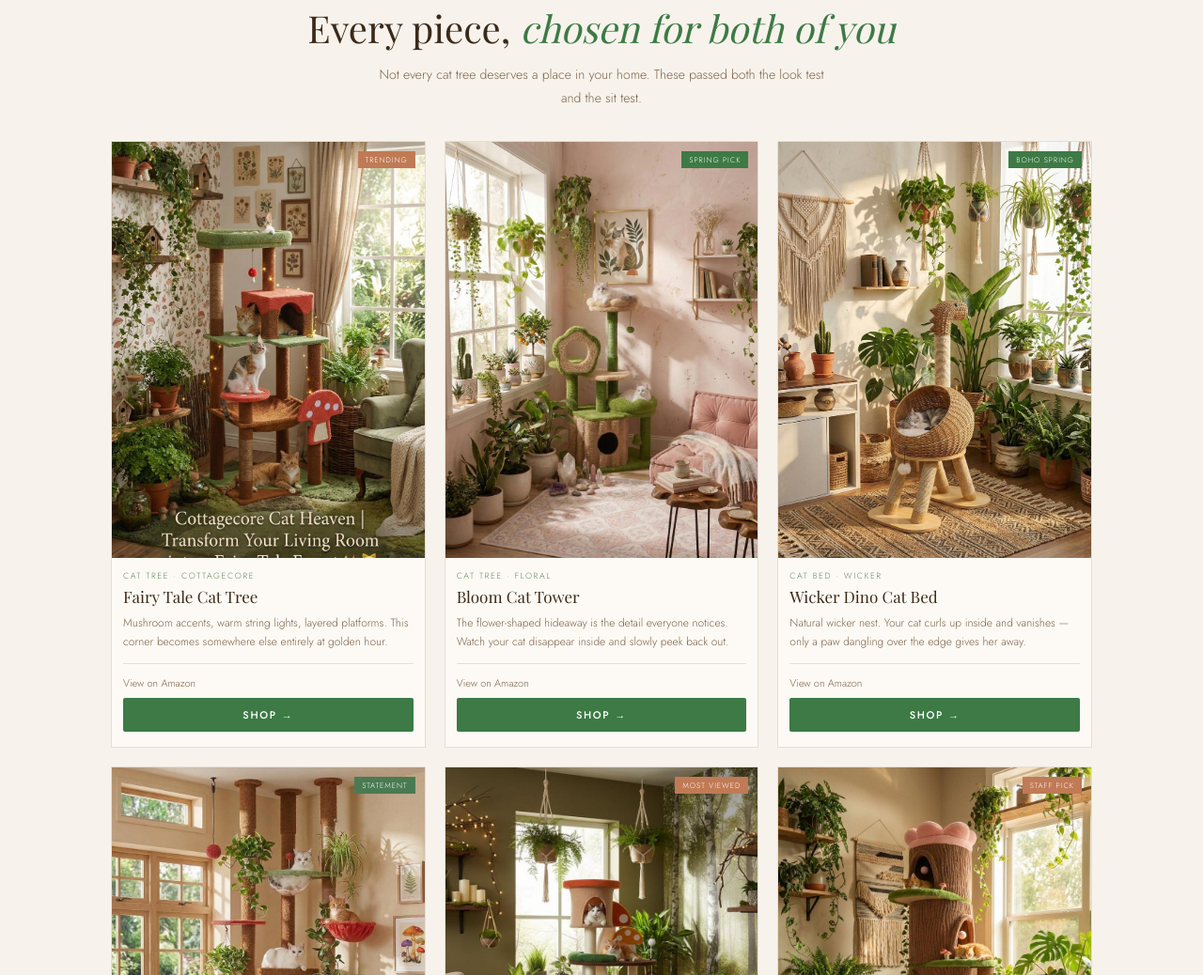
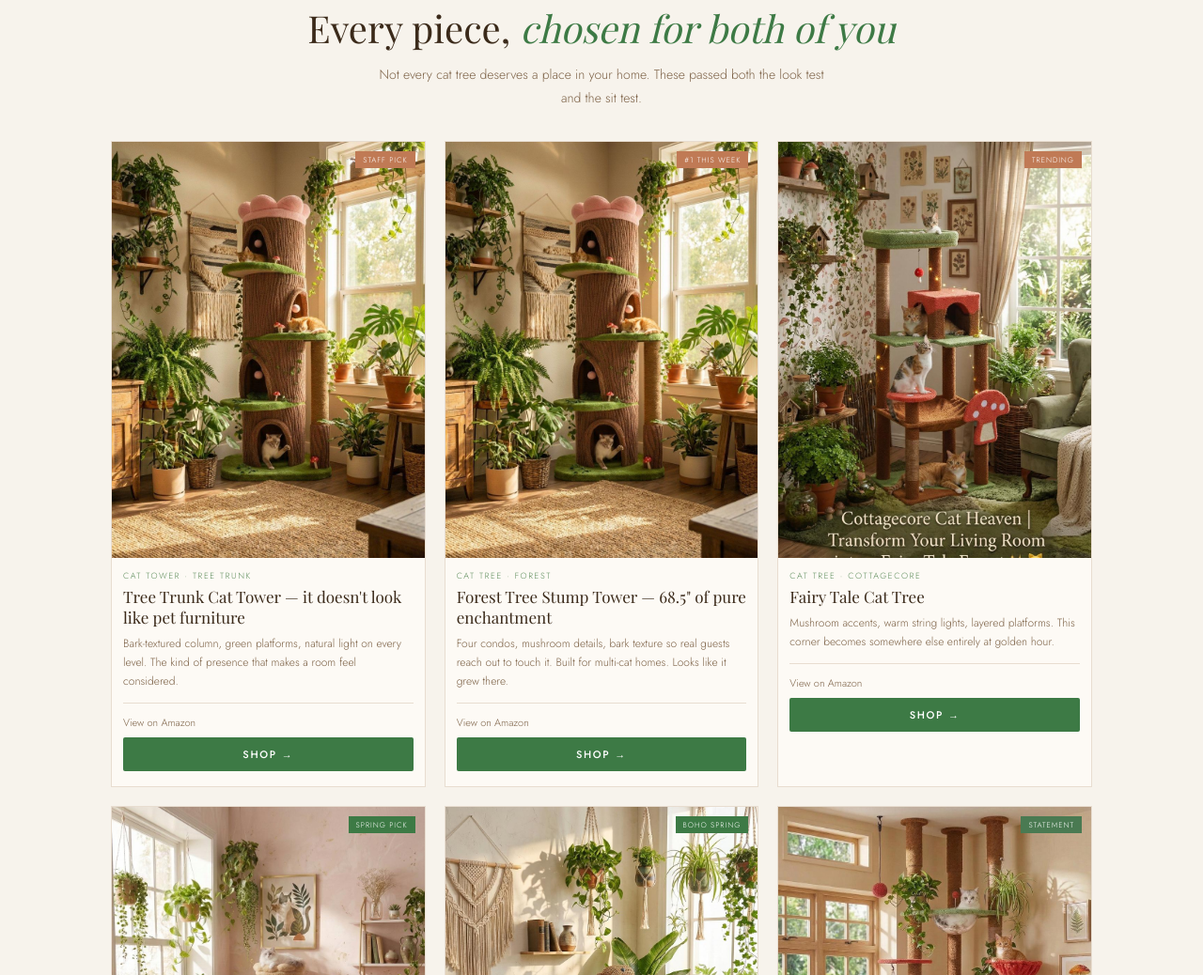
Before and after one commit to youyouyu52-lang/thefluffylab, a plain HTML site: page index.html in a window 1280 px wide. Shown: the part 3197-4235 px from the top of the page at 94% size. Drawn offline with nearby package versions, Linux system fonts and the light colour scheme; a web font is replaced by a local one.

Commit message:
Add files via upload

```diff
--- a/index.html
+++ b/index.html
@@ -644,7 +644,7 @@
 </div>
 
 <div class="spotlight" style="margin-bottom:56px;">
-  <a class="spotlight-card" href="https://amzn.to/40Zuwig" target="_blank" rel="noopener"
+  <a class="spotlight-card" href="https://amzn.to/4lxbZ6M" target="_blank" rel="noopener"
      onclick="gtag('event','click',{event_category:'affiliate',event_label:'cat6-tree-trunk'})">
     <div class="spotlight-img" style="order:2;">
       <img src="images/cat6.jpg"
@@ -679,6 +679,40 @@
   </div>
   <div class="grid-wrap">
     <div class="product-grid">
+
+      <a class="card" href="https://amzn.to/4lxbZ6M" target="_blank" rel="noopener"
+         onclick="gtag('event','click',{event_category:'affiliate',event_label:'cat6-trunk-first'})">
+        <div class="card-img">
+          <img src="images/cat6.jpg" alt="Tall tree trunk cat tower with green moss platforms and cats peeking out" loading="lazy" width="900" height="1342">
+          <span class="card-badge hot">Staff Pick</span>
+        </div>
+        <div class="card-body">
+          <p class="card-cat">Cat Tower · Tree Trunk</p>
+          <h3 class="card-title">Tree Trunk Cat Tower — it doesn't look like pet furniture</h3>
+          <p class="card-desc">Bark-textured column, green platforms, natural light on every level. The kind of presence that makes a room feel considered.</p>
+          <div class="card-footer">
+            <span class="card-price">View on Amazon</span>
+            <span class="card-cta">Shop →</span>
+          </div>
+        </div>
+      </a>
+
+      <a class="card" href="https://amzn.to/4sCGqdS" target="_blank" rel="noopener"
+         onclick="gtag('event','click',{event_category:'affiliate',event_label:'cat-stump-tower'})">
+        <div class="card-img">
+          <img src="images/cat-stump.jpg" alt="Tree stump cat tower with four condos and mushroom details surrounded by plants in sunny room" loading="eager" width="848" height="1264">
+          <span class="card-badge hot">#1 This Week</span>
+        </div>
+        <div class="card-body">
+          <p class="card-cat">Cat Tree · Forest</p>
+          <h3 class="card-title">Forest Tree Stump Tower — 68.5" of pure enchantment</h3>
+          <p class="card-desc">Four condos, mushroom details, bark texture so real guests reach out to touch it. Built for multi-cat homes. Looks like it grew there.</p>
+          <div class="card-footer">
+            <span class="card-price">View on Amazon</span>
+            <span class="card-cta">Shop →</span>
+          </div>
+        </div>
+      </a>
 
       <a class="card" href="https://amzn.to/4cF4Oa3" target="_blank" rel="noopener"
          onclick="gtag('event','click',{event_category:'affiliate',event_label:'cat2-fairytale'})">
@@ -765,7 +799,7 @@
         </div>
       </a>
 
-      <a class="card" href="https://amzn.to/40Zuwig" target="_blank" rel="noopener"
+      <a class="card" href="https://amzn.to/4lxbZ6M" target="_blank" rel="noopener"
          onclick="gtag('event','click',{event_category:'affiliate',event_label:'cat6-trunk-grid'})">
         <div class="card-img">
           <img src="images/cat6.jpg" alt="Tall tree trunk cat tower with green moss platforms and cats peeking out" loading="lazy" width="900" height="1342">
```
